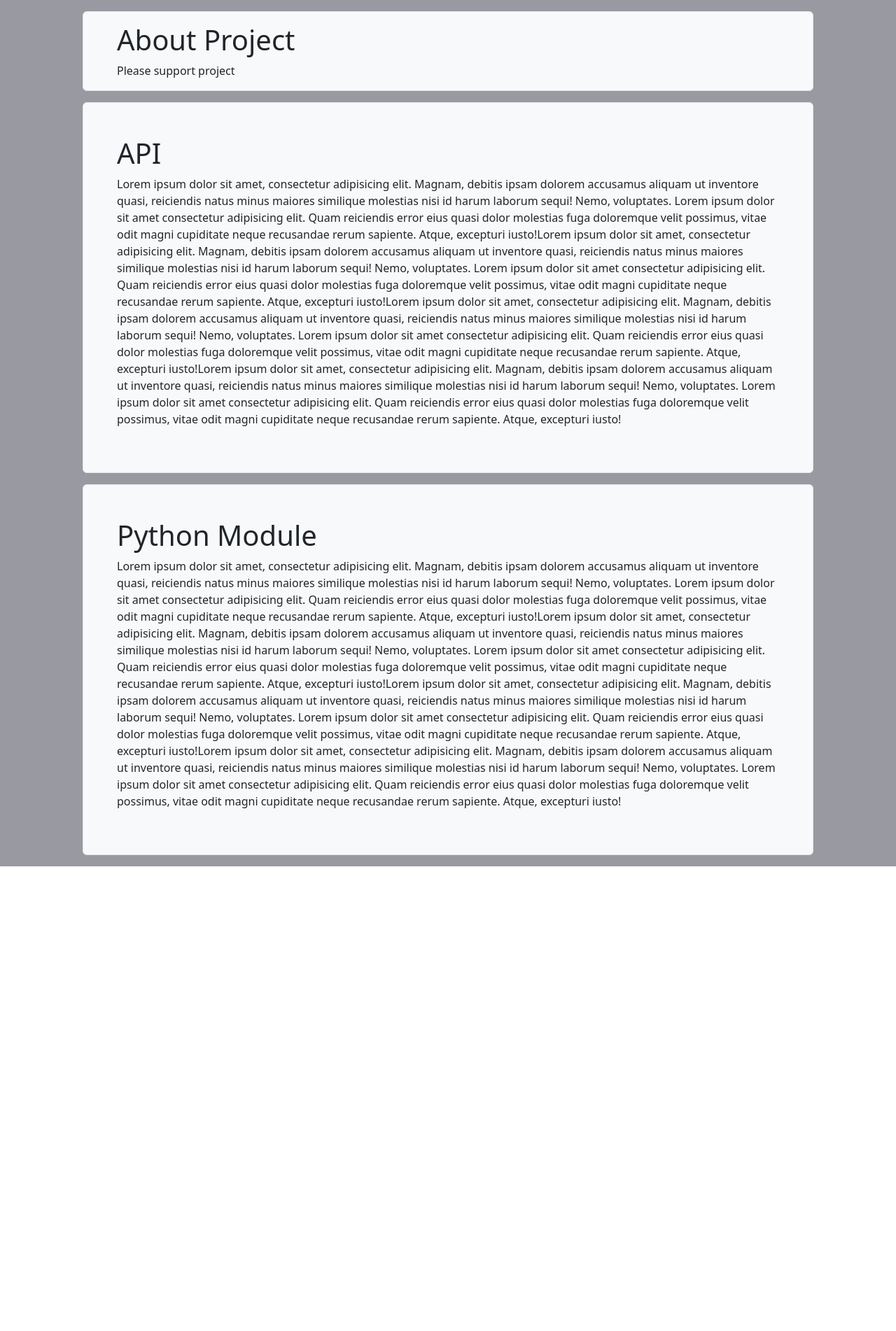
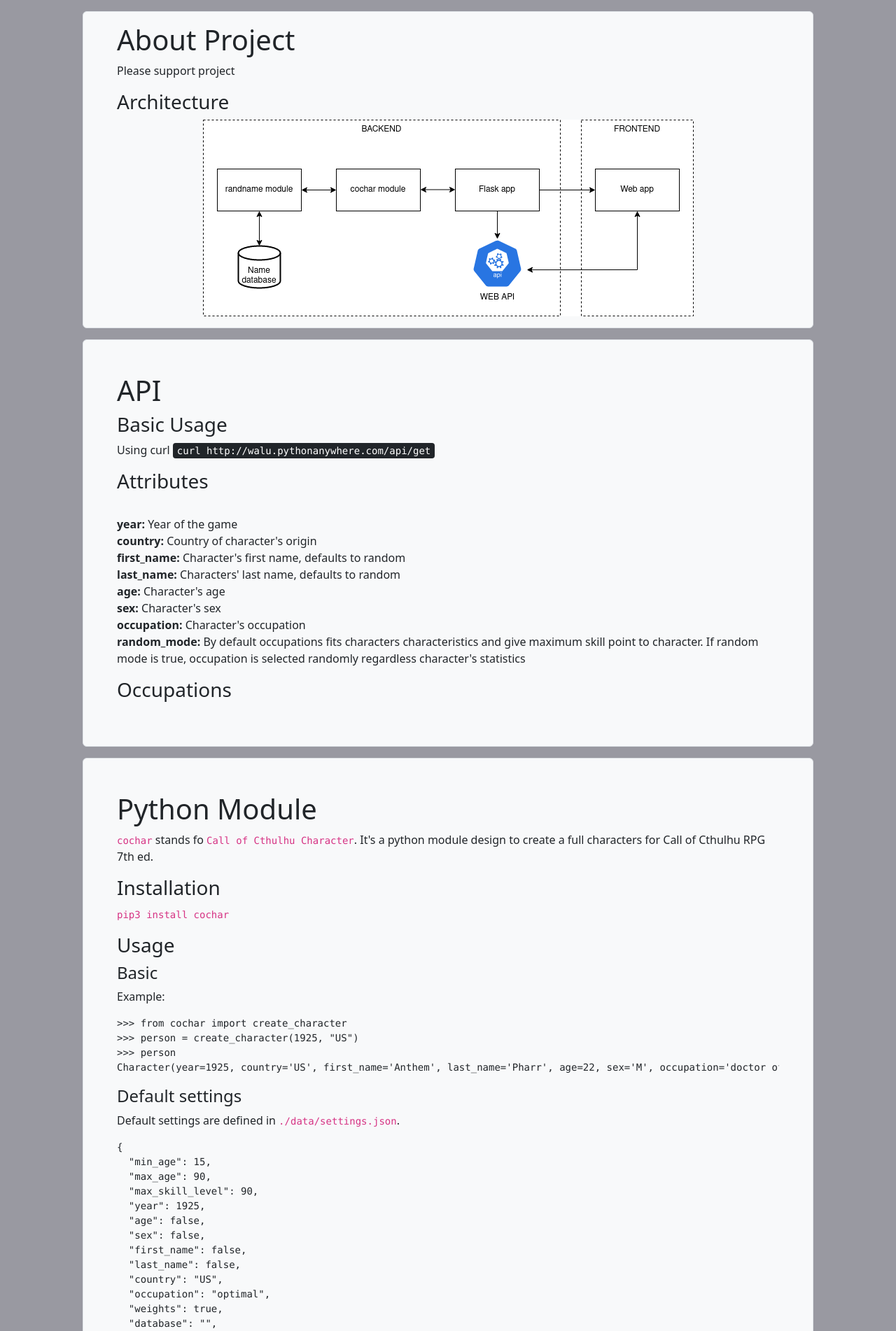
Before and after one commit to ajwalkiewicz/cochar, a Flask app: page /about in a window 1280 px wide. Shown: the part 56-1958 px from the top of the page at 70% size. Before the commit the page ends 1294 px from the top, so only its background shows below. Run offline with Flask 2, Linux system fonts and the light colour scheme.

Commit message:
Massive update of webapp part

```diff
--- a/webapp/templates/about.html
+++ b/webapp/templates/about.html
@@ -22,6 +22,10 @@
       <div class="border rounded bg-light px-5 pt-3">
         <h1>About Project</h1>
         <p>Please support project</p>
+        <h3>Architecture</h3>
+        <p>
+          <img src="{{ url_for('static', filename='architecture.drawio.png') }}" class="img-rounded mx-auto d-block" alt="Architecture">
+        </p>
       </div>
     </div>
   </div>
@@ -30,12 +34,29 @@
     <div class="col">
       <div class="border rounded bg-light p-5 mt-3">
         <h1>API</h1>
+        <h3>
+          Basic Usage
+        </h3>
         <p>
-          Lorem ipsum dolor sit amet, consectetur adipisicing elit. Magnam, debitis ipsam dolorem accusamus aliquam ut inventore quasi, reiciendis natus minus maiores similique molestias nisi id harum laborum sequi! Nemo, voluptates.
-          Lorem ipsum dolor sit amet consectetur adipisicing elit. Quam reiciendis error eius quasi dolor molestias fuga doloremque velit possimus, vitae odit magni cupiditate neque recusandae rerum sapiente. Atque, excepturi iusto!Lorem ipsum dolor sit amet, consectetur adipisicing elit. Magnam, debitis ipsam dolorem accusamus aliquam ut inventore quasi, reiciendis natus minus maiores similique molestias nisi id harum laborum sequi! Nemo, voluptates.
-          Lorem ipsum dolor sit amet consectetur adipisicing elit. Quam reiciendis error eius quasi dolor molestias fuga doloremque velit possimus, vitae odit magni cupiditate neque recusandae rerum sapiente. Atque, excepturi iusto!Lorem ipsum dolor sit amet, consectetur adipisicing elit. Magnam, debitis ipsam dolorem accusamus aliquam ut inventore quasi, reiciendis natus minus maiores similique molestias nisi id harum laborum sequi! Nemo, voluptates.
-          Lorem ipsum dolor sit amet consectetur adipisicing elit. Quam reiciendis error eius quasi dolor molestias fuga doloremque velit possimus, vitae odit magni cupiditate neque recusandae rerum sapiente. Atque, excepturi iusto!Lorem ipsum dolor sit amet, consectetur adipisicing elit. Magnam, debitis ipsam dolorem accusamus aliquam ut inventore quasi, reiciendis natus minus maiores similique molestias nisi id harum laborum sequi! Nemo, voluptates.
-          Lorem ipsum dolor sit amet consectetur adipisicing elit. Quam reiciendis error eius quasi dolor molestias fuga doloremque velit possimus, vitae odit magni cupiditate neque recusandae rerum sapiente. Atque, excepturi iusto!
+          Using curl
+          <kbd>
+            curl http://walu.pythonanywhere.com/api/get
+          </kbd>
+        </p>
+        <h3>Attributes</h3>
+        <br>
+          <strong>year: </strong>Year of the game<br>
+          <strong>country: </strong>Country of character's origin<br>
+          <strong>first_name: </strong>Character's first name, defaults to random<br>
+          <strong>last_name: </strong>Characters' last name, defaults to random<br>
+          <strong>age: </strong>Character's age<br>
+          <strong>sex: </strong>Character's sex<br>
+          <strong>occupation: </strong>Character's occupation<br>
+          <strong>random_mode: </strong>By default occupations fits characters characteristics and give maximum skill point to character. If random mode is true, occupation is selected randomly regardless character's statistics<br>
+        </p>
+        <h3>Occupations</h3>
+        <p>
+
         </p>
       </div>
     </div>
@@ -45,13 +66,66 @@
     <div class="col">
       <div class="border rounded bg-light p-5 mt-3 mb-3">
         <h1>Python Module</h1>
-        <p>
-          Lorem ipsum dolor sit amet, consectetur adipisicing elit. Magnam, debitis ipsam dolorem accusamus aliquam ut inventore quasi, reiciendis natus minus maiores similique molestias nisi id harum laborum sequi! Nemo, voluptates.
-          Lorem ipsum dolor sit amet consectetur adipisicing elit. Quam reiciendis error eius quasi dolor molestias fuga doloremque velit possimus, vitae odit magni cupiditate neque recusandae rerum sapiente. Atque, excepturi iusto!Lorem ipsum dolor sit amet, consectetur adipisicing elit. Magnam, debitis ipsam dolorem accusamus aliquam ut inventore quasi, reiciendis natus minus maiores similique molestias nisi id harum laborum sequi! Nemo, voluptates.
-          Lorem ipsum dolor sit amet consectetur adipisicing elit. Quam reiciendis error eius quasi dolor molestias fuga doloremque velit possimus, vitae odit magni cupiditate neque recusandae rerum sapiente. Atque, excepturi iusto!Lorem ipsum dolor sit amet, consectetur adipisicing elit. Magnam, debitis ipsam dolorem accusamus aliquam ut inventore quasi, reiciendis natus minus maiores similique molestias nisi id harum laborum sequi! Nemo, voluptates.
-          Lorem ipsum dolor sit amet consectetur adipisicing elit. Quam reiciendis error eius quasi dolor molestias fuga doloremque velit possimus, vitae odit magni cupiditate neque recusandae rerum sapiente. Atque, excepturi iusto!Lorem ipsum dolor sit amet, consectetur adipisicing elit. Magnam, debitis ipsam dolorem accusamus aliquam ut inventore quasi, reiciendis natus minus maiores similique molestias nisi id harum laborum sequi! Nemo, voluptates.
-          Lorem ipsum dolor sit amet consectetur adipisicing elit. Quam reiciendis error eius quasi dolor molestias fuga doloremque velit possimus, vitae odit magni cupiditate neque recusandae rerum sapiente. Atque, excepturi iusto!
-        </p>
+<p><code>cochar</code> stands fo <code>Call of Cthulhu Character</code>. It's a python module design to create a full characters for Call of Cthulhu RPG 7th ed.</p>
+
+<h3>Installation</h3>
+<p><code>pip3 install cochar</code></p>
+<h3>Usage</h3>
+<h4>Basic</h4>
+<p>Example:</p>
+<pre>
+>>> from cochar import create_character
+>>> person = create_character(1925, "US")
+>>> person
+Character(year=1925, country='US', first_name='Anthem', last_name='Pharr', age=22, sex='M', occupation='doctor of medicine', strength=33, condition=30, size=78, dexterity=40, appearance=23, education=87, intelligence=65, power=50, move_rate=7, luck=38, skills={'first aid': 38, 'language [latin]': 9, 'medicine': 73, 'science [biology]': 48, 'ride': 64, 'anthropology': 6, 'charm': 46, 'intimidate': 32, 'art/craft (sculptor)': 9, 'credit rating': 74, 'doge': 20}, damage_bonus='0', build=0, doge=20, sanity_points=50, magic_points=10, hit_points=10)</pre>
+<h4>Default settings</h4>
+<p>Default settings are defined in <code>./data/settings.json</code>.</p>
+<p><pre>
+{
+  "min_age": 15,
+  "max_age": 90,
+  "max_skill_level": 90,
+  "year": 1925,
+  "age": false,
+  "sex": false,
+  "first_name": false,
+  "last_name": false,
+  "country": "US",
+  "occupation": "optimal",
+  "weights": true,
+  "database": "",
+  "show_warnings": false
+}</pre></p>
+<h3>Dependencies</h3>
+<p><code>cochar</code> depends on <a href="github.com/ajwalkiewicz/randname">randname</a> module for generating random names.</p>
+<p>For more details please see:</p>
+<ul>
+<li><a href="github.com/ajwalkiewicz/randname">randname github</a></li>
+<li><a href="https://pypi.org/project/rname/">randname pypi</a></li>
+</ul>
+<h3>Documentation</h3>
+<p>Detailed documentation of module can by found here:
+<a href="https://ajwalkiewicz.github.io/cochar/_build/html/index.html#">cochar documentation</a></p>
+<h3>Contribution</h3>
+<p>If you want to contribute to <code>cochar</code> projcet read <a href="CONTRIBUTION.md">contribution</a> for more information.</p>
+<h3>Authors &amp; Contributors</h3>
+<p><strong>Author</strong>: Adam Walkiewicz</p>
+<p><strong>Contributors</strong>: Be first!</p>
+<h3>TODO</h3>
+<p>List of things that I'd like to add or improve. Those are rather long term goals, not something that I'm working on.</p>
+<h4>Module</h4>
+<ol>
+<li>[ ] Move skills to separate json file</li>
+<li>[ ] More occupations</li>
+<li>[ ] Historically accurate mode: occupations and skills depending on year of the game. Age limit for some professions like fo doctor or professor.</li>
+</ol>
+<h4>Webapp</h4>
+<ol>
+<li>[ ] Export character to character sheet</li>
+<li>[ ] Face generator</li>
+</ol>
+<h3>License</h3>
+<p>Cochar is licensed under the terms of the <a href="LICENSE">GNU GPLv3</a></p>
       </div>
     </div>
   </div>
--- a/webapp/webapp.py
+++ b/webapp/webapp.py
@@ -1,10 +1,20 @@
 import cochar
+import markdown
+import os
 from cochar import error
-from flask import Flask, render_template, url_for, Response, jsonify, abort
+from flask import Flask, Response, abort, jsonify, render_template, url_for
 from flask_restful import Api, Resource, reqparse
+
+_THIS_FOLDER = os.path.dirname(os.path.abspath(__file__))
+_README = os.path.abspath(os.path.join(_THIS_FOLDER, "static", "README.md"))
+
+with open(_README, "r") as readme:
+    text = readme.read()
+    html = markdown.markdown(text)
 
 app = Flask(__name__)
 api = Api(app)
+
 
 # API
 
@@ -98,5 +108,10 @@
     return render_template("donation.html")
 
 
+@app.route("/tests")
+def tests():
+    return text
+
+
 if __name__ == "__main__":
     app.run(debug=True)
```
Also changed, not shown: webapp/static/script.js (+5 -3 lines), webapp/templates/fight_tracker.html (added, +29 -0 lines), webapp/templates/index.html (+34 -18 lines), webapp/static/README.md (added), webapp/static/architecture.drawio.png (added), 1 other file.
